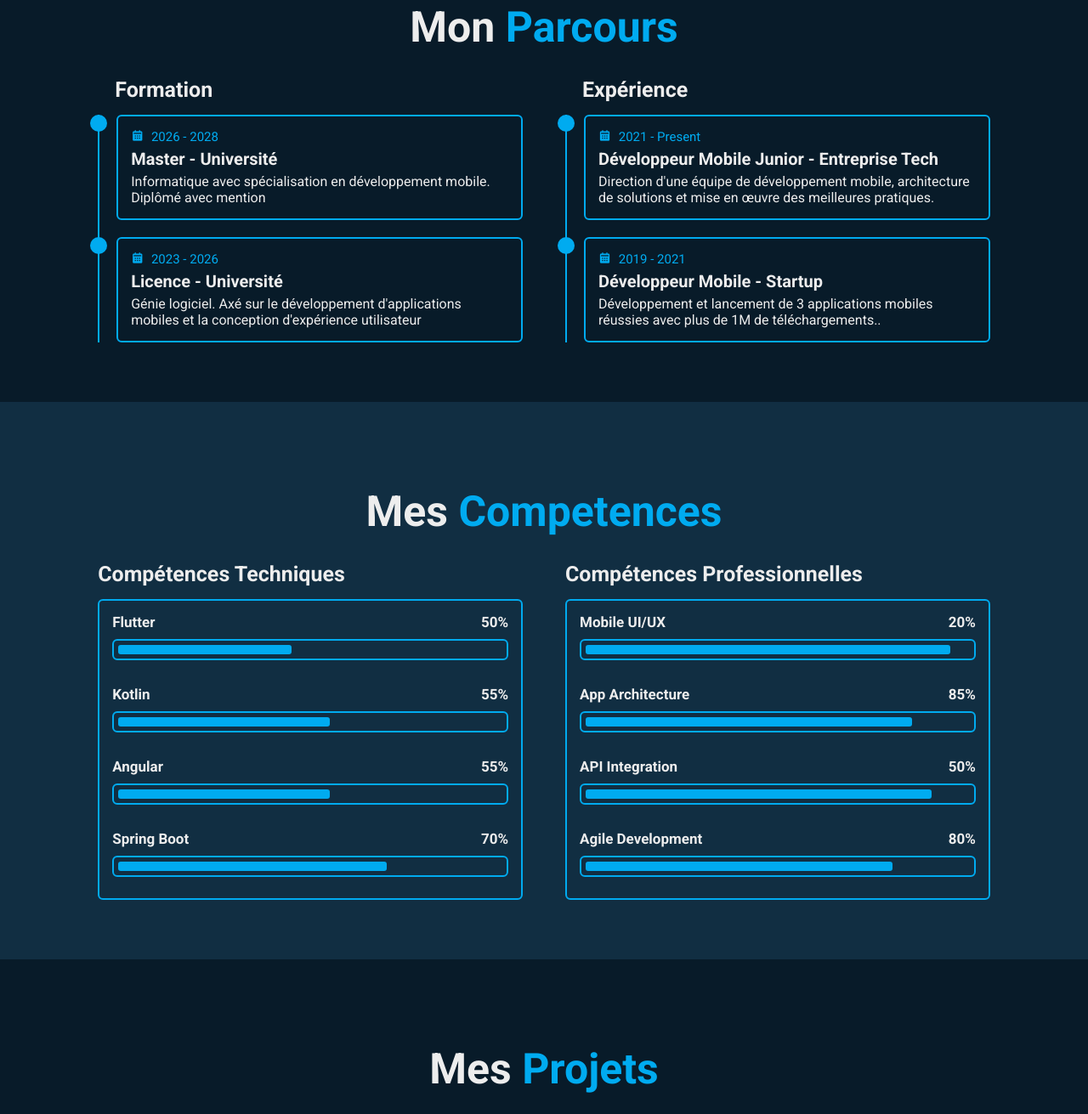
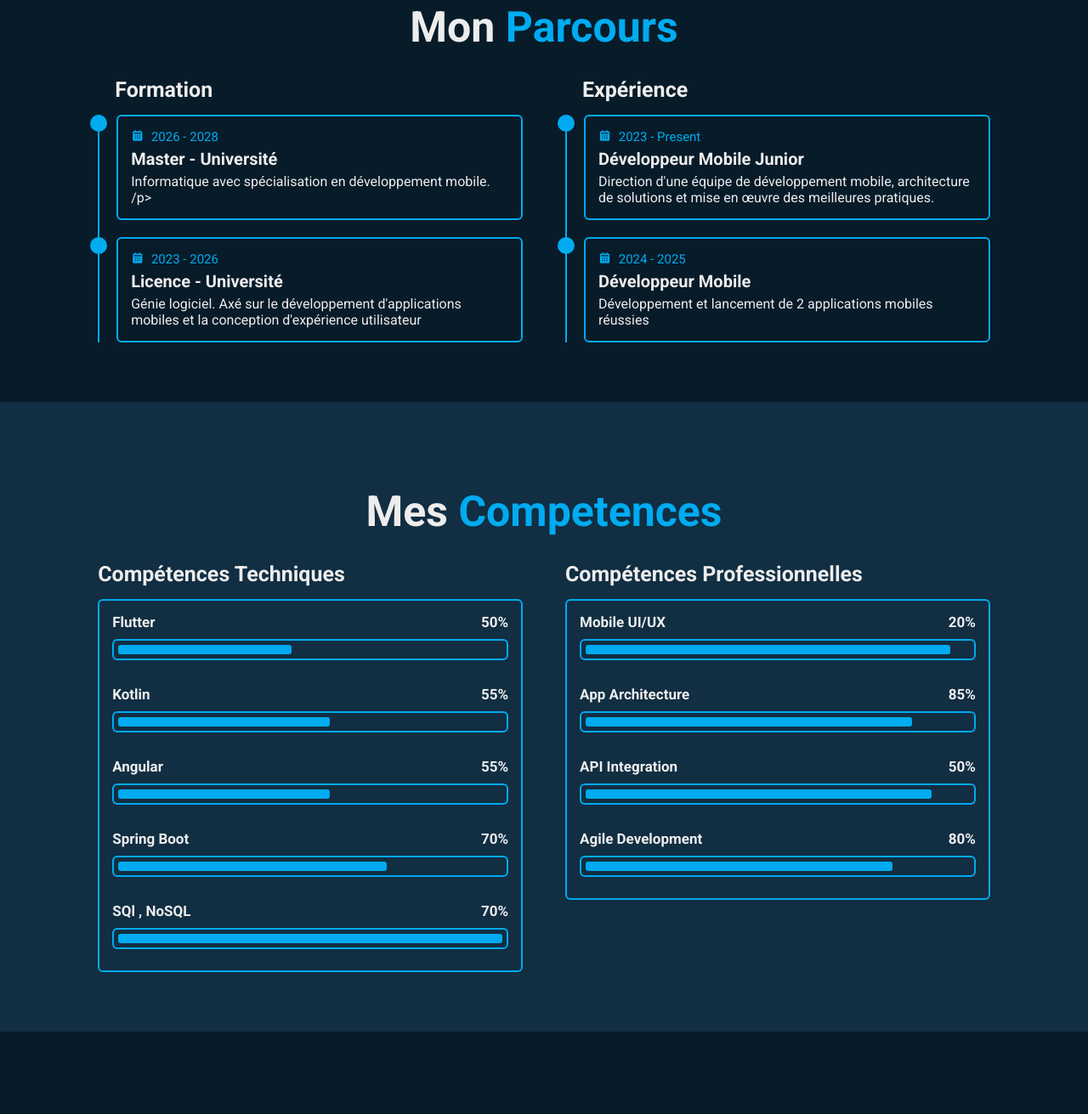
Before and after one commit to Nestor9j123/portfolio, a plain HTML site: page index.html in a window 1280 px wide. Shown: the part 1697-3008 px from the top of the page at 85% size. Drawn offline with nearby package versions, Linux system fonts and the light colour scheme.

Commit message:
Mon folio

```diff
--- a/index.html
+++ b/index.html
@@ -74,7 +74,7 @@
                     <div class="content">
                         <div class="year"><i class='bx bxs-calendar'></i> 2026 - 2028</div>
                         <h3>Master - Université</h3>
-                        <p>Informatique avec spécialisation en développement mobile. Diplômé avec mention</p>
+                        <p>Informatique avec spécialisation en développement mobile. /p>
                     </div>
                 </div>
                 <div class="education-content">
@@ -91,16 +91,16 @@
             <div class="education-box">
                 <div class="education-content">
                     <div class="content">
-                        <div class="year"><i class='bx bxs-calendar'></i> 2021 - Present</div>
-                        <h3>Développeur Mobile Junior - Entreprise Tech</h3>
+                        <div class="year"><i class='bx bxs-calendar'></i> 2023 - Present</div>
+                        <h3>Développeur Mobile Junior </h3>
                         <p>Direction d'une équipe de développement mobile, architecture de solutions et mise en œuvre des meilleures pratiques.</p>
                     </div>
                 </div>
                 <div class="education-content">
                     <div class="content">
-                        <div class="year"><i class='bx bxs-calendar'></i> 2019 - 2021</div>
-                        <h3>Développeur Mobile - Startup</h3>
-                        <p>Développement et lancement de 3 applications mobiles réussies avec plus de 1M de téléchargements..</p>
+                        <div class="year"><i class='bx bxs-calendar'></i> 2024 - 2025</div>
+                        <h3>Développeur Mobile </h3>
+                        <p>Développement et lancement de 2 applications mobiles réussies </p>
                     </div>
                 </div>
             </div>
@@ -132,6 +132,11 @@
                         <h3>Spring Boot <span>70%</span></h3>
                         <div class="bar"><span></span></div>
                     </div>
+                    <div class="progress">
+                        <h3>SQl , NoSQL <span>70%</span></h3>
+                        <div class="bar"><span></span></div>
+                    </div>
+
                 </div>
             </div>
         </div>
```
